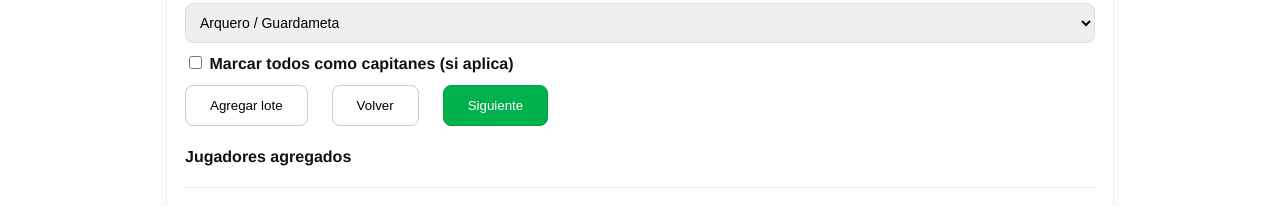
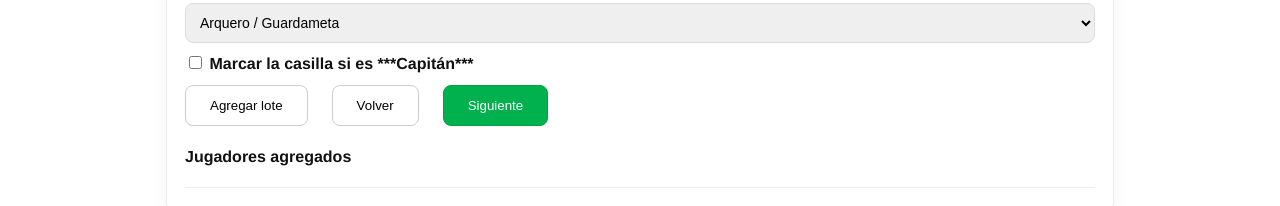
Before and after one commit to ricoprogramar/sorteo-equipos-futbol, a plain HTML site: page index.html in a window 1280 px wide. Both pictures are taken after a click on the button "Siguiente". Shown: the part 555-761 px from the top of the page. Drawn offline with Linux system fonts and the light colour scheme.

Commit message:
style Edwar: Se cambió comentario de casilla de capitán

```diff
--- a/index.html
+++ b/index.html
@@ -52,7 +52,7 @@
             <option value="MED">Mediocampista</option>
             <option value="DEL">Delantero</option>
           </select>
-          <label><input type="checkbox" id="batchIsCaptain"/> Marcar todos como capitanes (si aplica)</label>
+          <label><input type="checkbox" id="batchIsCaptain"/> Marcar la casilla si es ***Capitán***</label>
           <div class="actions">
             <button id="addBatch" class="btn">Agregar lote</button>
             <button id="toStep1" class="btn ghost">Volver</button>
```
